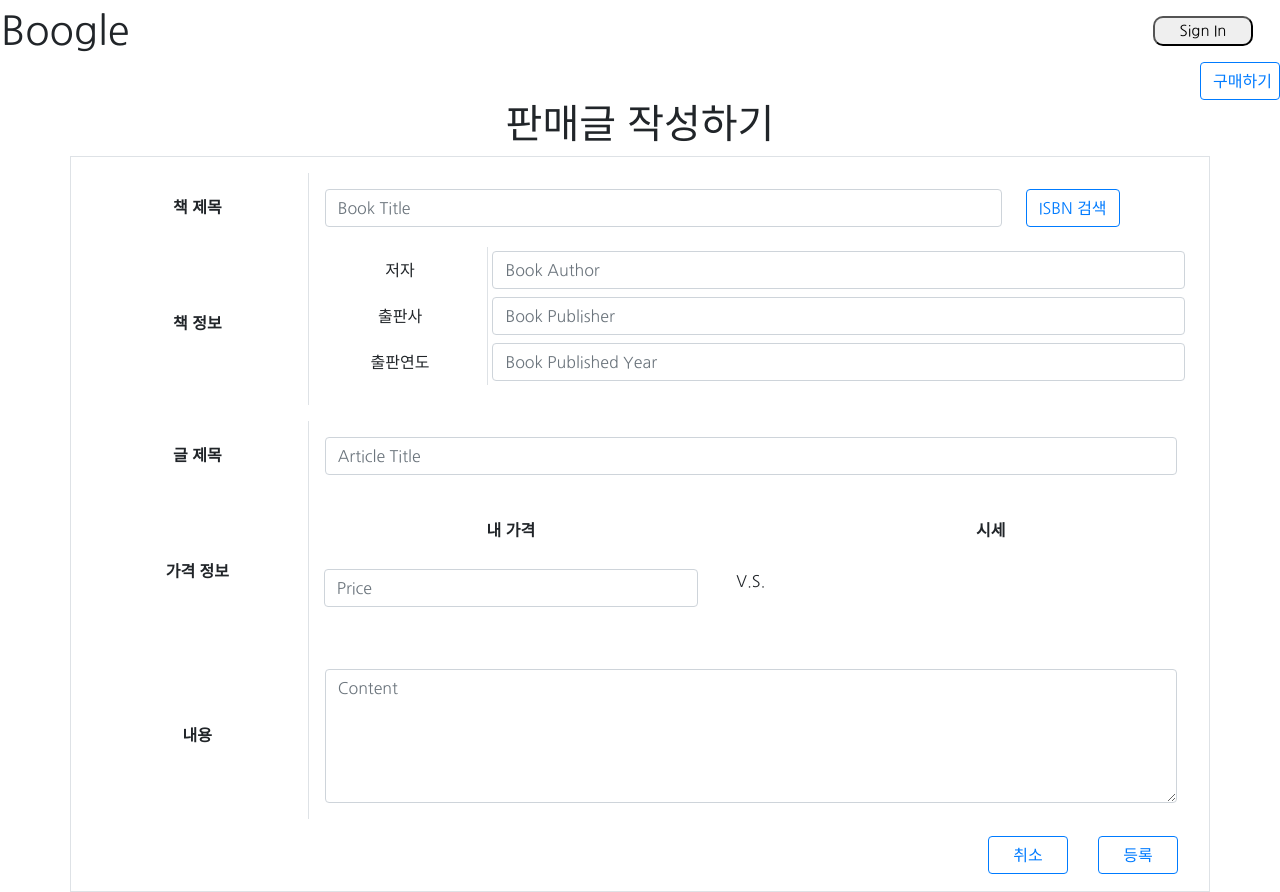
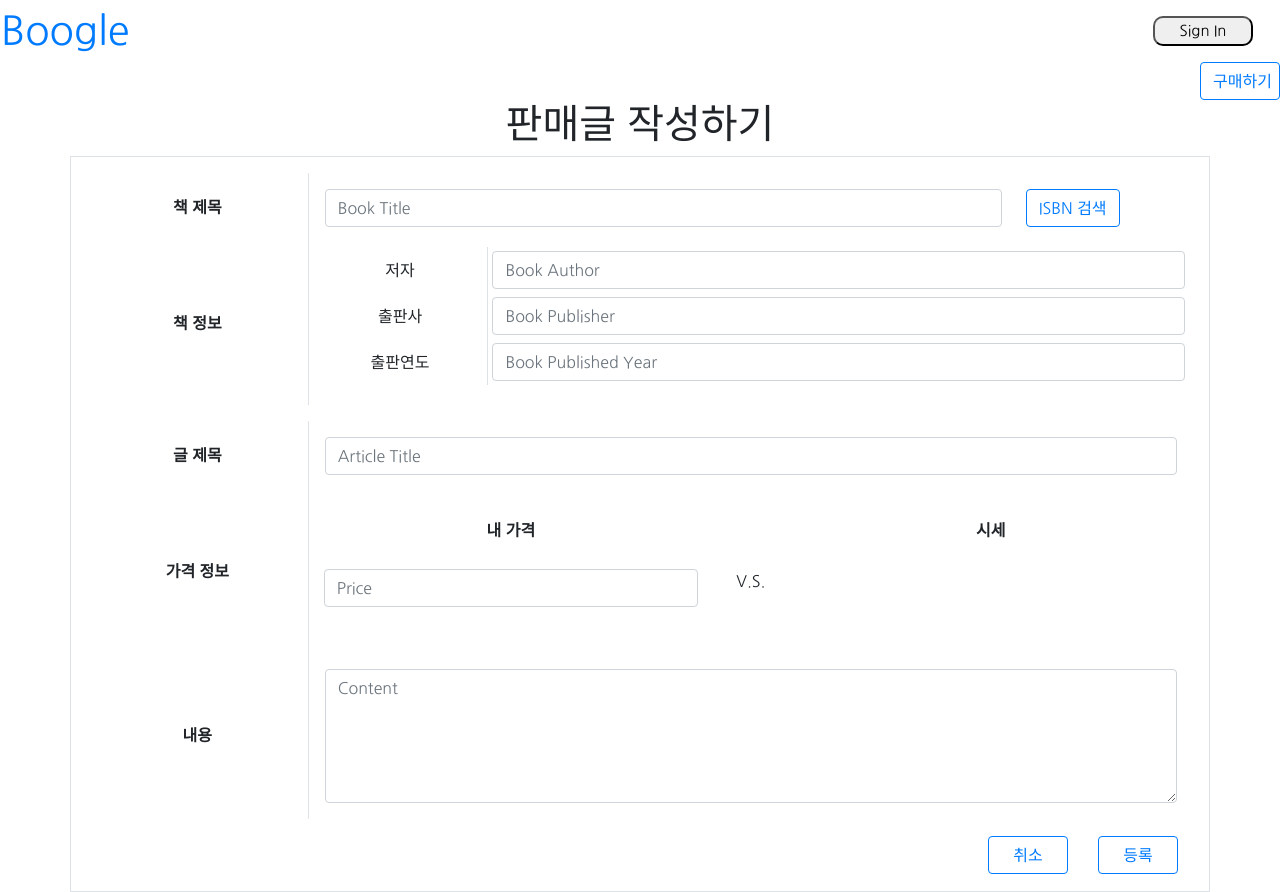
Before and after one commit to dalbamm/swpp18-team7, an Angular app in the folder frontend/: page /sale in a window 1280 px wide. Built offline with nearby package versions, Linux system fonts and the light colour scheme.

Commit message:
changeisSignin, isMain,... , add link to logo

```diff
--- a/frontend/src/app/app.component.html
+++ b/frontend/src/app/app.component.html
@@ -7,16 +7,16 @@
   <table style="width: 100%;">
     <tr>
       <td style="width: 15%;">
-        <span *ngIf="!isMain" class="logo-text">
-          {{title}}
+        <span *ngIf="!(this.router.url==='/main')" class="logo-text">
+          <a href="/main">{{title}}</a>
         </span>
       </td>
       <td style="width: 60%;"></td>
       <td style="width: 15%;">
-        <button *ngIf="user" class="buttons" id="user-info-button" (click)="onClickUserInfo()">{{user.email}}</button>
+        <button *ngIf="user&&!(this.router.url==='/account')" class="buttons" id="user-info-button" (click)="onClickUserInfo()">{{user.email}}</button>
       </td>
       <td style="width: 10%;">
-        <button *ngIf="(!user)&&!isSignin" class="buttons" id="sign-in" (click)="onClickSignin()">
+        <button *ngIf="(!user)&&!(this.router.url==='/signin')" class="buttons" id="sign-in" (click)="onClickSignin()">
           Sign In
         </button>
         <button *ngIf="user" class="buttons" id="sign-out" (click)="onClickSignout()">
--- a/frontend/src/app/app.component.ts
+++ b/frontend/src/app/app.component.ts
@@ -15,17 +15,12 @@ import { UserService } from './service/user.service';
 export class AppComponent {
   title = 'Boogle';
   user: User = null;
-  isMain = true;
-  isSignin = false;
 
   constructor (
     private router: Router,
     private userService: UserService
     ) {
       router.events.subscribe((val) => {
-        this.isMain = this.router.url === '/main';
-        this.isSignin = this.router.url === '/signin';
-
         if (val instanceof NavigationEnd) {
           this.user = this.userService.getCurrentUser();
         }
--- a/frontend/src/app/user-info/user-info.component.ts
+++ b/frontend/src/app/user-info/user-info.component.ts
@@ -24,7 +24,7 @@ export class UserInfoComponent implements OnInit {
    		alert('Please sign in first.');
    		this.router.navigateByUrl('main');
   	} else {
-  		this.user = this.userService.getCurrentUser();;
+   		this.user = this.userService.getCurrentUser();
    	}
   }
 
@@ -39,7 +39,6 @@ export class UserInfoComponent implements OnInit {
 	  					this.userService.setCurrentUser(this.user);
 	  					alert('Your e-mail was successfully changed');
 	  				});
-	  				// this.router.navigateByUrl('account');
 	  			},
 	  			(error: HttpErrorResponse) => {
 	  				if (error.status === 409) {
```
Lines whose indentation alone changed are shown as unchanged.
